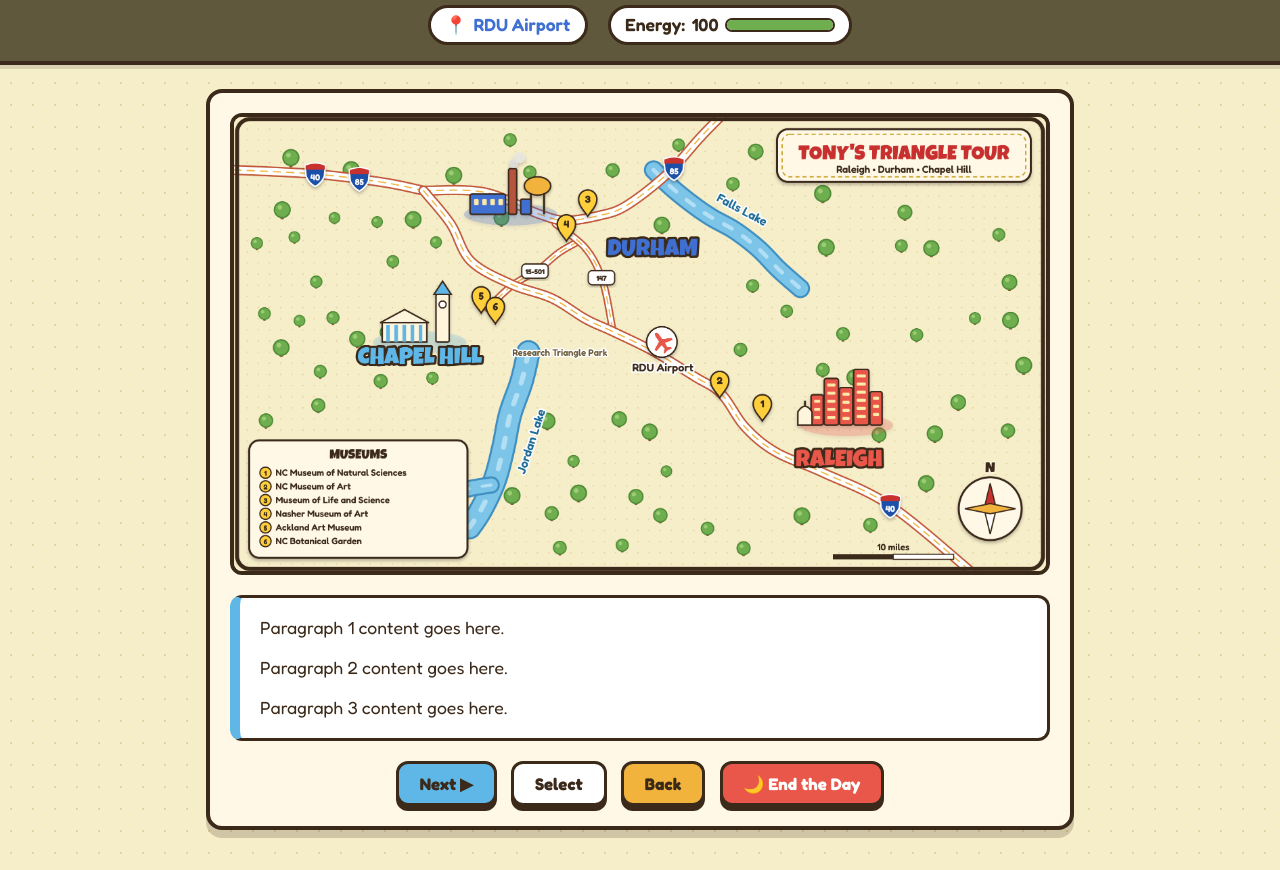
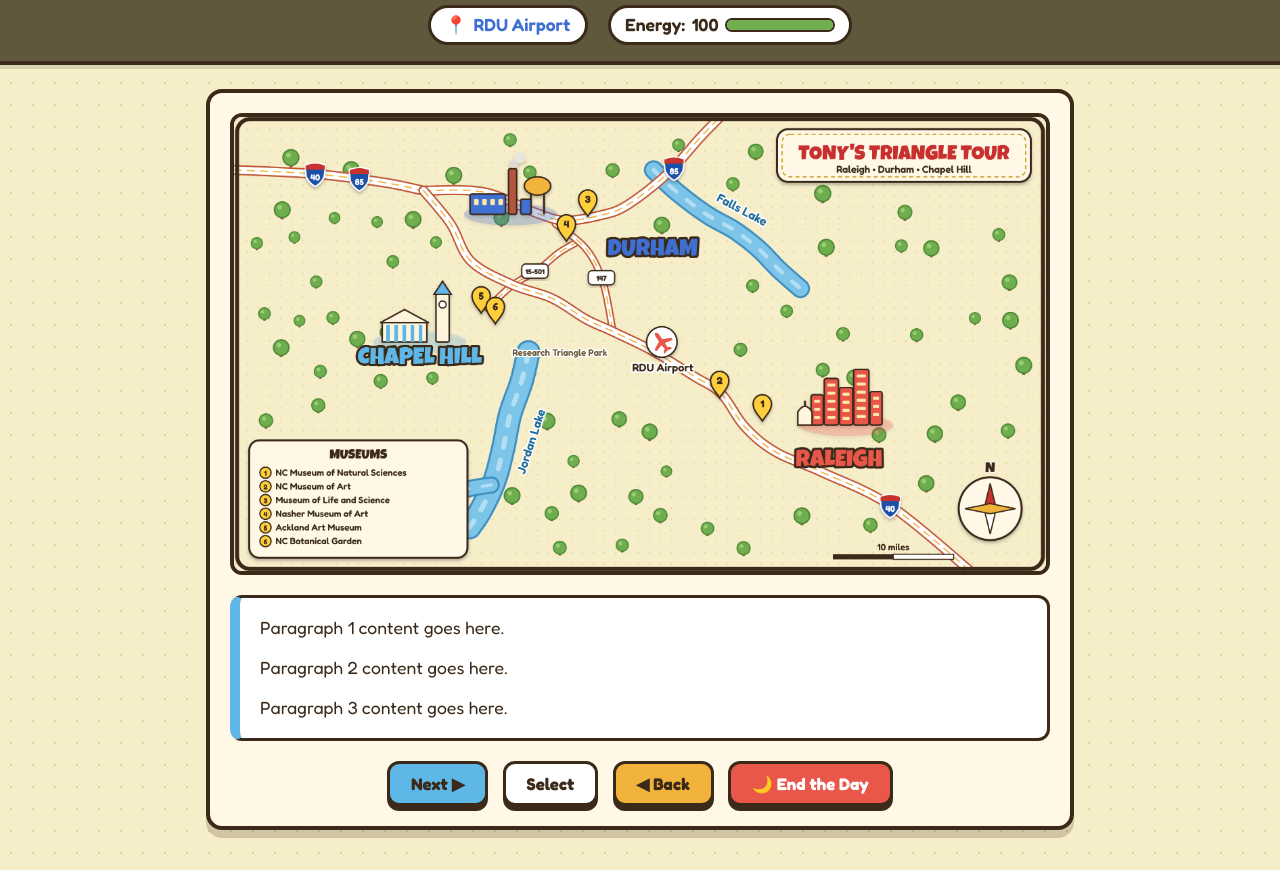
Before and after one commit to achunter3/WEB-115-Final-Project, a plain HTML site: page index.html in a window 1280 px wide. Shown: the part 104-974 px from the top of the page. Drawn offline with Linux system fonts and the light colour scheme.

Commit message:
corrected back button

```diff
--- a/index.html
+++ b/index.html
@@ -40,7 +40,7 @@
             <div id="nav-buttons">
                 <button id="nextButton">Next ▶</button>
                 <button id="selectButton">Select</button>
-                <button id="backButton">Back</button>
+                <button id="backButton">◀ Back</button>
                 <button id="endDayButton">🌙 End the Day</button>
             </div>
         </section>
```
